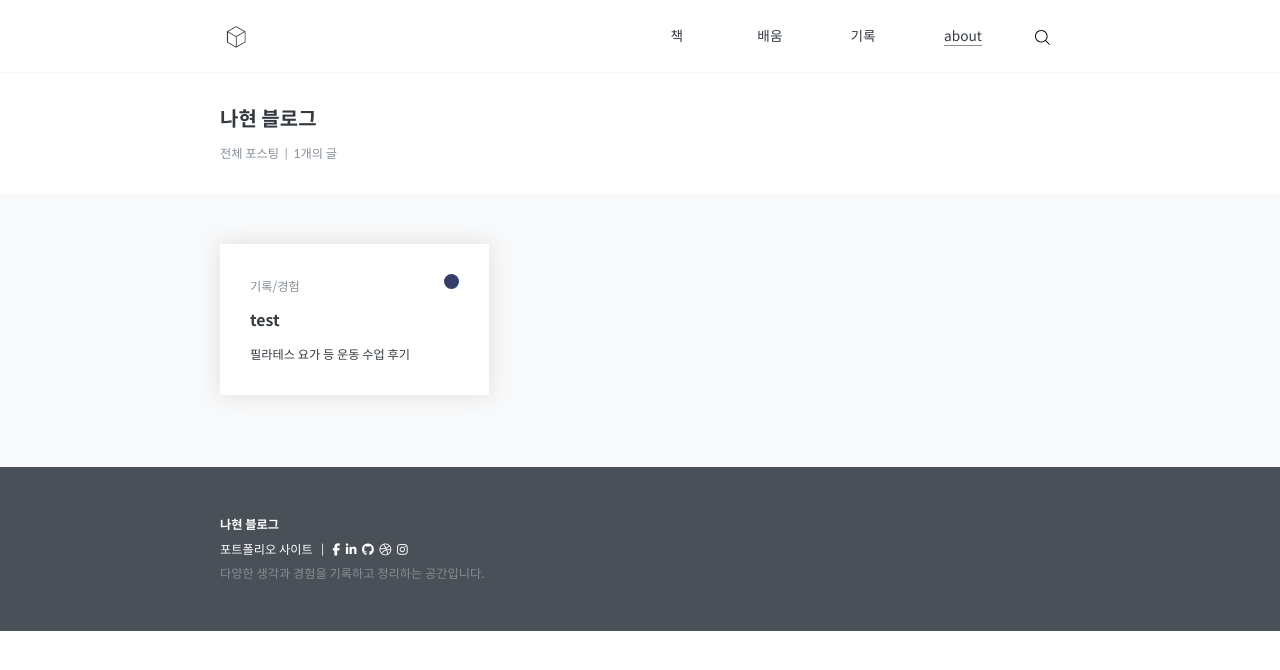
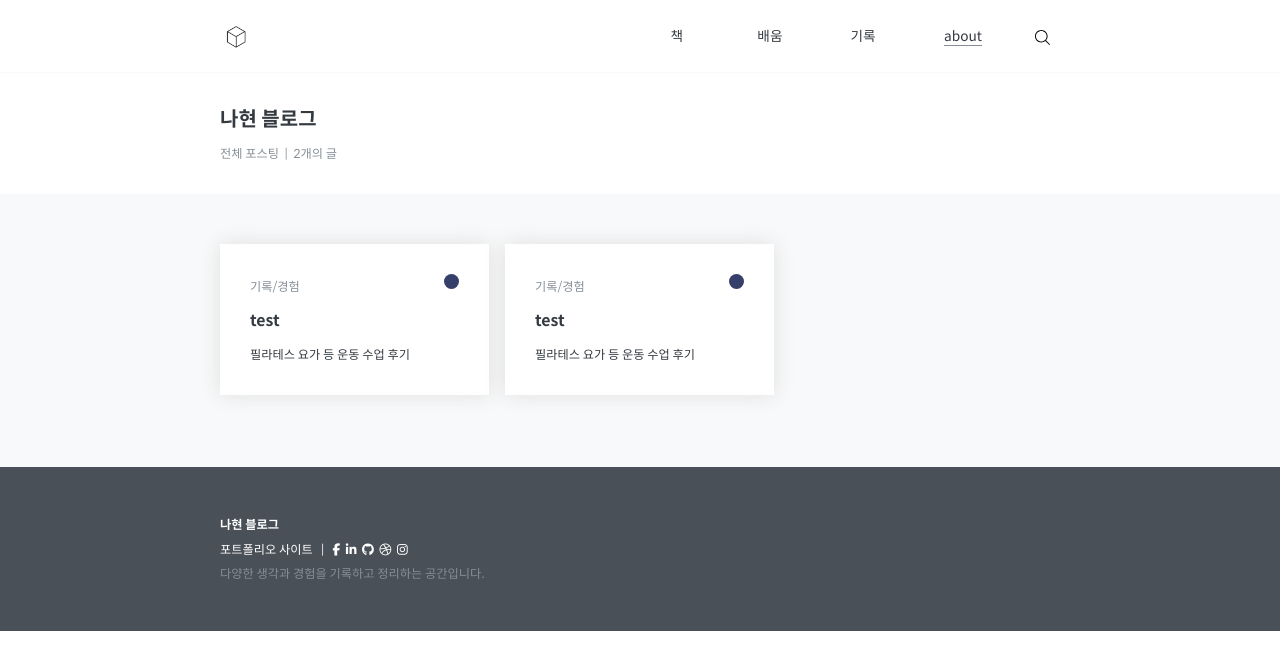
Before and after one commit to jyoonsong/jyoonsong.github.io, a Jekyll site: the page built from index.md, in a window 1280 px wide. Shown: the top 670 px of the page. Built offline with Jekyll 4.4.1, drawn with Linux system fonts in a browser that asks for light colours; nearby versions of some CDN libraries; the list of posts is cut into pages by our own code; some of the changed lines change nothing that is shown.

Commit message:
new update

```diff
--- a/_config.yml
+++ b/_config.yml
@@ -33,7 +33,7 @@ encoding: utf-8
 # future post
 limit_posts         : 0
 future              : true
-#unpublished         : false
+unpublished         : false
 
 # Date format
 jyoon:
--- /dev/null
+++ b/_posts/2023-10-17-test2.md
@@ -0,0 +1,209 @@
+---
+layout: post
+title:  "test"
+subtitle: "필라테스 요가 등 운동 수업 후기"
+date:   2022-10-17 17:36:30
+author: nahyun
+categories: ["기록", "경험"]
+tags:
+  - "필라테스"
+  - "요가"
+  - "운동"
+  - "published"
+---
+
+
+
+보스턴/캠브릿지에서 산지 어느새 1년이 넘었다. 그동안 다양한 운동을 시도해봤는데 그중 괜찮았던 것들을 여기에 정리해보려 한다. 모두 내가 갔을 때 기준이고 작년에 간 곳도 많아서 outdated된 정보가 있을 수 있다.
+
+
+
+### Mind Body Online
+
+들어가기에 앞서 [Mind Body Online](https://www.mindbodyonline.com/) 이라는 웹사이트를 추천하고 싶다. 각종 헬스장 및 스튜디오의 수업권을 모아놓은 플랫폼인데, 보스턴 지역의 운동 시설은 대부분 등록되어 있다. B2C 운동 검색 플랫폼이기도 하지만 B2B로 예약 시스템도 판매하는 모양인지, 자체 홈페이지가 Mind Body Online와 연동되어 있는 곳이 꽤 있었다. 그래서 여러 모로 가입해두면 편리한 사이트이다. 지금 내가 다니고 있는 필라테스 스튜디오에 정착하기 전까지는 이 사이트에서 그때그때 구미가 당기는 수업을 예약해서 들었다.
+
+
+
+### 필라테스
+
+**Boston Body Pilates Newbury Street**
+
+> 17 Arlington Street First Floor, Boston, MA
+
+나는 매번 리포머룸에서 수업을 들었다. 구글에 등록된 사진상으로는 캐딜락과 체어도 있는 것 같은데 리포머룸만 가서 잘 모르겠다. 사진은 이사하기 전 사진인 것 같긴 하다. 그래도 체어 그룹 수업이 열리는 걸 봐서는 다른 기구들도 어딘가 있는 모양. 리포머룸에는 리포머만 6개 있었다. 수강생 수는 시간대에 따라 다른 것 같은데 가장 많았을 때가 5명이었고, 가장 적었을 때가 2명이었다. 여느 필라테스 수업이 그렇듯 복부를 가만히 두지 않는 수업이다. 땀이 조금 나는 정도로 엄청 고되지는 않은 편이다.
+
+- 시설 ★★★
+- 운동 강도 ★★☆
+- 가격 ★☆☆
+
+
+
+**Fitlab Pilates**
+
+> 1305 Cambridge Street, Cambridge, MA
+
+그동안 Mind Body Online에 올라오는 다양한 1회 수업권을 이용하다가, 최근에 이곳 Fitlab Pilates 스튜디오에 정착했다.
+
+조금 특이한 점은 1:1 수업을 4번 들어야 그룹 수업을 들을 자격이 생긴다는 점이다. 필수로 요구되는 4번의 1:1 수업은 New Client Intro (1회)와 Great Start Private (3회) 으로 이루어져있다. 즉 New Client Intro => Great Start Private => 그룹 수업 순서로 수강해야 한다. New Client Intro 때는 필라테스의 역사 얘기를 좀 들어야 하고 운동 강도가 약하다. Great Start Private 부터는 운동 위주의 수업이고 강도도 높아진다. 선생님은 총 세 분 계시는데, 스타일이 다 다르셔서 세 분 다 들어보는 것을 추천한다. 리포머는 여러 개 있고 캐딜락, 체어나 다른 기구는 하나라 그룹 수업은 리포머를 이용한다.
+
+유일한 단점이라면 위치가 좀 애매하다. 근처까지 가는 버스가 있긴 한데, 배차간격이 길고 매번 딜레이가 있다. 구글맵은 15분이면 간다고 알려주지만 30분 전에 나가도 지각할 때가 있다. 그래서 갈 때는 좀 걷더라도 T를 이용하고, 올 때만 버스를 타게 된다.
+
+- 시설 ★★★
+- 운동 강도 ★★☆
+- 가격 ★★☆
+
+
+
+**btone Fitness Back Bay**
+
+>30 Newbury Street, Boston, MA
+
+이곳은 리포머만 잔뜩 있는 스튜디오이다. 10개 넘는 리포머가 거울 앞에 일렬로 쭉 배치되어있다. 선생님께서 마이크를 차고 힘차게 수업하시는데 약간 방송 듣는 느낌이다. 약간 어려웠던 점은 선생님께서 동작 시범을 보이는 경우가 드물고, 말씀하시는 걸 귀기울여 들어서 따라해야 한다. 다들 못알아듣는 것 같으면 그때서야 시범을 보여주신다. 운동 강도가 높다. 특히 플랭크를 굉장히 다양한 방식으로 했던 게 기억에 남는다. 갈 때마다 복부가 엄청 아프다.
+
+- 시설 ★★☆
+- 운동 강도 ★★★
+- 가격 ★☆☆
+
+
+
+**Solidcore**
+
+>106 Beverly Street Space S2, Boston, MA
+
+여기는 바로 위에서 소개한 btone fitness와 굉장히 비슷하다. 이곳도 리포머만 잔뜩 있는 스튜디오이다. 양면이 거울인 어두운 방에 리포머가 두 줄로 정렬되어 있다. btone과 마찬가지로 선생님께서 마이크 차고 방송하듯이 말씀하시는데 오디오가 비는 순간이 없다. 인상깊었던 건 수강생 이름을 모두 기억하셔서 옆에서 이름을 부르면서 힘을 북돋아주신다. 운동 강도가 굉장히 높다! 힘이 많이 들어가는 동작이 많아서 자꾸 중간에 쉬게 된다.
+
+- 시설 ★★☆
+- 운동 강도 ★★★
+- 가격 ★☆☆
+
+
+
+**Vim Fitness**
+
+>579 Massachusetts Avenue, Cambridge, MA
+
+사실 내가 들은 수업은 VIM이라는 헬스장에서 제공하는 Group Exercise (GX) 수업 중 필라테스 수업이었다. 헬스장 내부의 GX룸에서 수업이 이루어진다. 기구가 없어서 맨몸운동 위주이다. 공이나 링같은 소도구를 사용할 때가 종종 있다.
+
+홈페이지를 보면 기구가 구비된 필라테스 스튜디오도 딸려 있는 모양이다. 기구를 이용하는 private/semi-private 수업을 제공하던데 mindbodyonline에는 GX만 올라와서 시도해보지 못했다. 저녁 시간엔 사람이 무지 많다. 그리고 위에서 소개한 세 곳에서는 한 번도 남자 수강생을 본 적이 없는데, Vim의 GX 수업엔 꽤 있다.
+
+- 시설 ★☆☆
+- 운동 강도 ★☆☆
+- 가격 ★★★
+
+
+<div class="table-wrapper" markdown="1">
+<table>
+<thead>
+<tr>
+<th>스튜디오명</th>
+<th>그룹수업 1회권 가격</th>
+<th>프라이빗 1회권 가격</th>
+<th>운동 강도</th>
+<th>그룹수업 인원</th>
+<th>기구</th>
+</tr>
+</thead>
+<tbody>
+<tr>
+<td>Boston Body Pilates Newbury Street</td>
+<td>$50</td>
+<td>$125</td>
+<td>★★☆</td>
+<td>2-5</td>
+<td>리포머, 캐딜락, 체어 등</td>
+</tr>
+<tr>
+<td>Fitlab Pilates</td>
+<td>$36-40</td>
+<td>$60-70</td>
+<td>★★☆</td>
+<td>2-5</td>
+<td>리포머, 캐딜락(1), 체어(1) 등</td>
+</tr>
+<tr>
+<td>btone FITNESS Back Bay</td>
+<td>$38</td>
+<td>$120</td>
+<td>★★★</td>
+<td>8+</td>
+<td>리포머</td>
+</tr>
+<tr>
+<td>Solidcore</td>
+<td>$39</td>
+<td>-</td>
+<td>★★★</td>
+<td>8+</td>
+<td>리포머</td>
+</tr>
+<tr>
+<td>Vim Pilates</td>
+<td>$18</td>
+<td>$95</td>
+<td>★☆☆</td>
+<td>8+</td>
+<td>없음</td>
+</tr>
+</tbody>
+</table>
+</div>
+
+
+
+### 요가
+
+**Down Under School of Yoga**
+
+여기는 요가 스튜디오이기는 한데 필라테스 수업도 한다. 다만 기구는 없고 하더라도 mat pilates로 진행한다. 방을 뜨겁게 하는 핫요가 수업도 들어봤는데 너무너무 힘들다. 땀이 무지막지하게 나고 어지러워서 나랑은 안 맞다고 판단했다.
+
+이벤트가 있어서 처음 갈 때는 Newcomer special로 30일 이용권을 저렴하게 구매했다. 이후에는 $25 하는 1회권을 구매했다.
+
+보스턴/캠브릿지 지역에 여러 지점이 있다. 내가 가본 곳만 세 군데인데, Porter Square, Harvard Square, South End 를 가보았다. 세 군데 모두 괜찮았고 시설이 깔끔하다. 인기가 많은지 갈 때마다 사람은 많았다. 자리가 좁을 때도 종종 있었다.
+
+- 시설 ★★☆
+- 운동 강도 ★★☆
+- 가격 ★★☆
+
+
+
+**Boston Yoga Union**
+
+> 1112 Boylston St, Boston, MA
+
+이곳은 재야의 고수 느낌 나는 회원들이 많다. 선생님에 따라 수업 스타일이 굉장히 다른데, Luis라는 선생님 수업은 굉장히 어려웠고, 다른 수업들은 운동 강도가 비교적 약하다고 느꼈다. Down Under School과 마찬가지로 1회 수업권은 $25이었다.
+
+참고로 매트를 안 가져가면 3불인가 내고 빌려야 하니 반드시 개인 매트를 가져가야 한다.
+
+- 시설 ★★☆
+- 운동 강도 ★☆☆ (Luis 선생님 수업은 ★★★)
+- 가격 ★★☆
+
+
+
+### 그외
+
+**Cambridge Athletic Club**
+
+> 600 Technology Square, Cambridge, MA
+
+여기는 헬스장인데 이곳의 BodyPump라는 GX가 한동안 나의 최애 수업이었다! 위치도 아주 완벽하다. 우리집에서 5~10분이면 걸어가는 Technology Square에 위치해있다. 그리고 가격이 정말 착하다. MindBodyOnline에서 로그인하면 10불에 1회 수업권을 구매할 수 있다.
+
+BodyPump는 덤벨을 가지고 신나는 음악에 맞춰서 근력운동을 하는 수업인데, 종종 스텝박스 등을 활용한 유산소 운동도 동반된다. 나는 Sue라는 선생님을 너무너무 좋아했다. 그러나 어느 순간부터인가 Sue 선생님 수업이 사라져버렸고, 그 이후로는 잘 안 가게 된다. 나이가 지긋하신 여자선생님이신데, 근육이 장난 아니시다. 너무 멋있고 친절해서 팬이었는데 아쉽다. ㅠㅠ
+
+- 시설 ★★☆
+- 운동 강도 ★★☆
+- 가격 ★★★
+
+
+
+**MIT Group Exercise**
+
+> 32 Vassar St, Cambridge, MA
+
+MIT Wang center에서 하는 GX도 몇 번 들었다. MIT 학생은 한 달에 35불이면 Nonlimited Pass를 끊을 수 있다.
+
+운동 강도가 대체로 너무너무 약하다. Strictly Strength는 근력운동인 줄 알고 들었는데 에어로빅 비슷한 유산소 위주의 수업이었다. Abs는 수업시간이 30분밖에 안되어서 너무 짧고 자극이 잘 안온다. Bootcamp는 신나는 음악에 맞춰서 스텝박스 밟는 유산소 운동이다. Zumba, BollyX 수업은 괜찮다고 들었다. 유산소 운동을 하고 싶은 사람에게 적절한 듯하다.
+
+- 시설 ★★☆
+- 운동 강도 ★☆☆
+- 가격 ★★★
```
